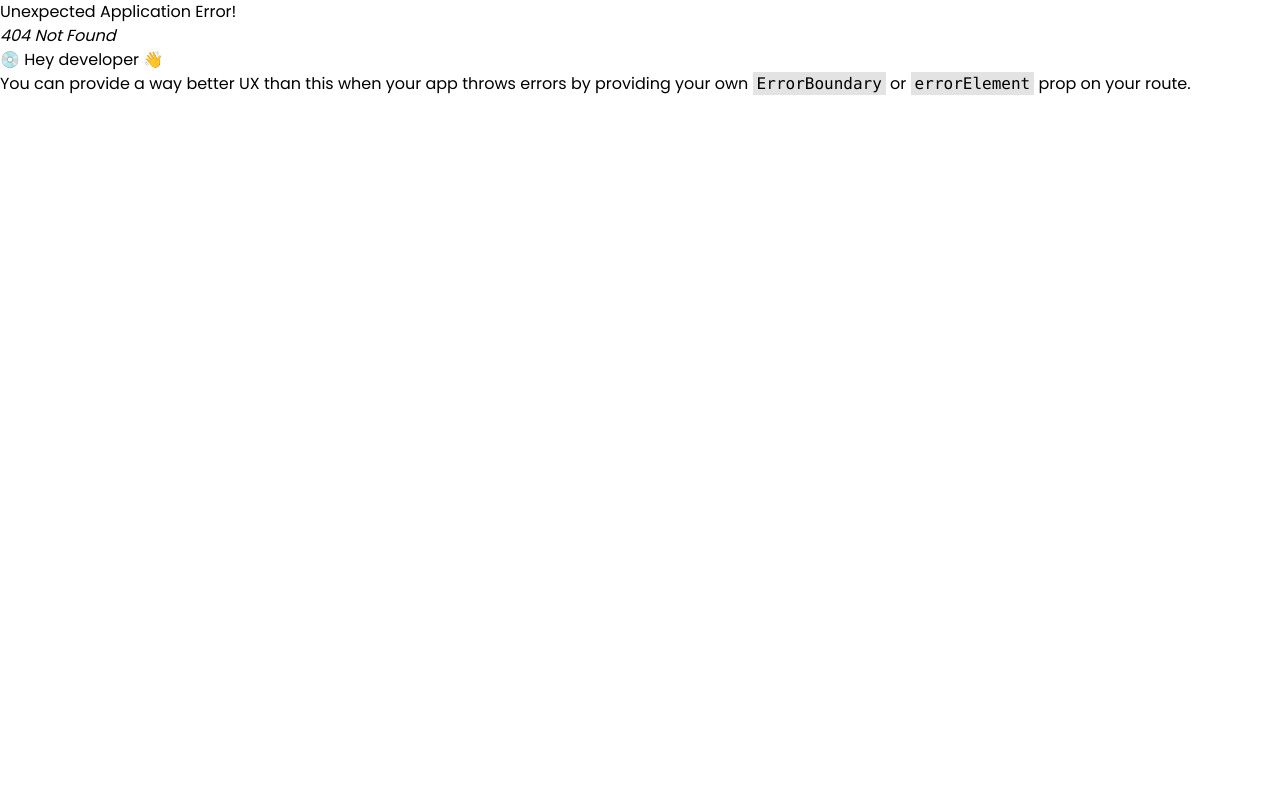
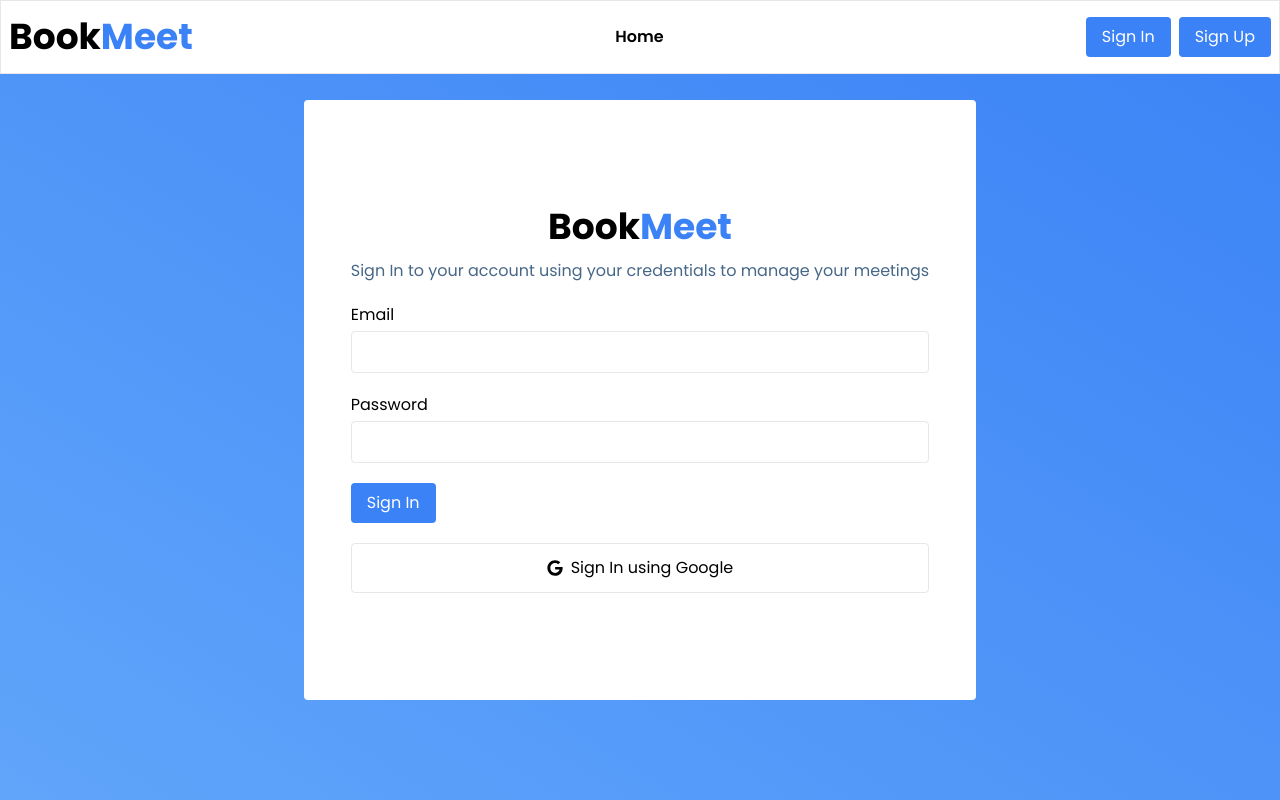
Before and after one commit to iftekhs/bookmeet, a React (Create React App) app: page /signin in a window 1280 px wide. Before the commit this address had no page. Shown: the top 800 px of the page. Built offline with nearby package versions, Linux system fonts and the light colour scheme.

Commit message:
added the sign in page

```diff
--- a/src/Pages/Home/Hero/Hero.js
+++ b/src/Pages/Home/Hero/Hero.js
@@ -1,6 +1,5 @@
 import React from 'react';
 import banner from '../../../images/banner.jpg';
-import DefaultBtn from '../../Shared/DefaultBtn/DefaultBtn';
 import './Hero.css';
 
 const Hero = () => {
@@ -18,7 +17,9 @@ const Hero = () => {
               quae ducimus suscipit aliquam vel aperiam?
             </p>
             <div className="mt-5">
-              <DefaultBtn>Get Started</DefaultBtn>
+              <button className="bg-blue-500 px-4 py-2 rounded text-white hover:bg-blue-600 transition-all">
+                Get Started
+              </button>
             </div>
           </div>
           <img className="lg:w-1/2 rounded" src={banner} alt="" />
--- a/src/Pages/Shared/DefaultBtn/DefaultBtn.js
+++ /dev/null
@@ -1,11 +0,0 @@
-import React from 'react';
-
-const DefaultBtn = ({ children }) => {
-  return (
-    <button className="bg-blue-500 px-4 py-2 rounded text-white hover:bg-blue-600 transition-all">
-      {children}
-    </button>
-  );
-};
-
-export default DefaultBtn;
--- a/src/Pages/Shared/Header/Header.js
+++ b/src/Pages/Shared/Header/Header.js
@@ -7,10 +7,13 @@ const Header = () => {
     <nav className="py-4 px-2 border fixed top-0 w-full bg-white">
       <div className="container mx-auto">
         <div className="flex items-center justify-between">
-          <h2 className="text-4xl font-bold">
-            Book
-            <span className="text-blue-500">Meet</span>
-          </h2>
+          <Link to="/">
+            <h2 className="text-4xl font-bold">
+              Book
+              <span className="text-blue-500">Meet</span>
+            </h2>
+          </Link>
+
           <ul className="flex gap-2 font-semibold">
             <li>
               <Link to="/">Home</Link>
--- /dev/null
+++ b/src/Pages/SignIn/SignIn.css
@@ -0,0 +1,3 @@
+.auth-form {
+  min-height: 600px;
+}
--- /dev/null
+++ b/src/Pages/SignIn/SignIn.js
@@ -0,0 +1,49 @@
+import React from 'react';
+import { FaGoogle } from 'react-icons/fa';
+import './SignIn.css';
+
+const SignIn = () => {
+  return (
+    <section className="bg-gradient-to-tr from-blue-400 to-blue-500 px-2">
+      <div className="mh-100  flex items-center justify-center">
+        <div className="auth-form bg-white flex items-center justify-center flex-col w-full rounded p-4 max-w-2xl">
+          <form>
+            <h2 className="text-4xl text-center font-bold">
+              Book
+              <span className="text-blue-500">Meet</span>
+            </h2>
+            <p className="mt-3 text-cgray text-center">
+              Sign In to your account using your credentials to manage your meetings
+            </p>
+            <div className="flex flex-col mt-5 w-full">
+              <label htmlFor="email">Email</label>
+              <input
+                type="email"
+                required
+                className="p-2 mt-1 rounded focus:border-blue-00 w-full outline-none border"
+              />
+            </div>
+            <div className="flex flex-col mt-5 w-full">
+              <label htmlFor="email">Password</label>
+              <input
+                type="password"
+                required
+                className="p-2 mt-1 rounded focus:border-blue-00 w-full outline-none border"
+              />
+            </div>
+            <button className="mt-5 bg-blue-500 px-4 py-2 rounded text-white hover:bg-blue-600 transition-all">
+              Sign In
+            </button>
+
+            <button className="flex items-center justify-center gap-2 mt-5 p-2 py-3 rounded border w-full transition-all hover:bg-gray-100">
+              <FaGoogle></FaGoogle>
+              Sign In using Google
+            </button>
+          </form>
+        </div>
+      </div>
+    </section>
+  );
+};
+
+export default SignIn;
--- /dev/null
+++ b/src/Pages/SignUp/SignUp.js
@@ -0,0 +1,11 @@
+import React from 'react';
+
+const SignUp = () => {
+    return (
+        <div>
+
+        </div>
+    );
+};
+
+export default SignUp;
--- a/src/Routes/Routes/Routes.js
+++ b/src/Routes/Routes/Routes.js
@@ -1,6 +1,7 @@
 import { createBrowserRouter } from 'react-router-dom';
 import Main from '../../Layouts/Main/Main';
 import Home from '../../Pages/Home/Home';
+import SignIn from '../../Pages/SignIn/SignIn';
 
 const routes = createBrowserRouter([
   {
@@ -11,6 +12,10 @@ const routes = createBrowserRouter([
         path: '/',
         element: <Home></Home>,
       },
+      {
+        path: '/signin',
+        element: <SignIn></SignIn>,
+      },
     ],
   },
 ]);
```
